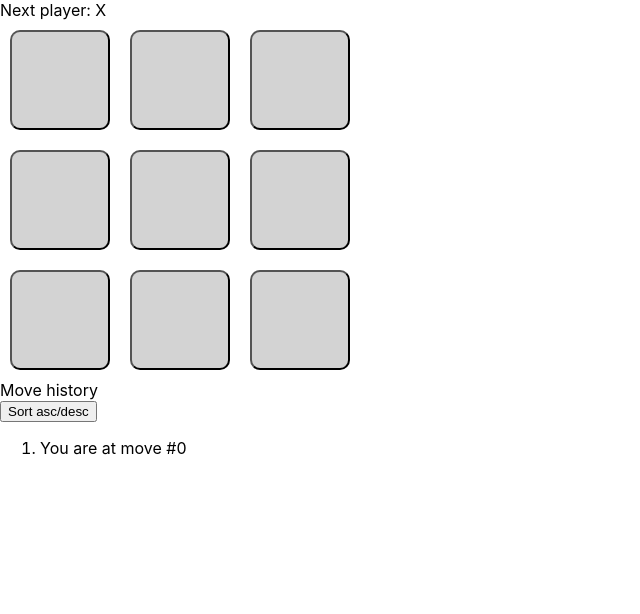
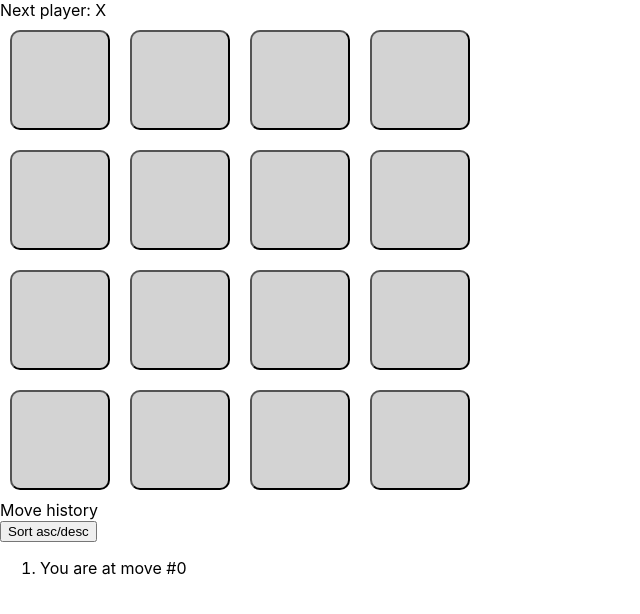
Before and after one commit to saltyp/t2t, a React (Create React App) app: page / in a window 1280 px wide. Shown: the top 614 px of the page, without its empty margins (0-640 px from the left). Built offline with nearby package versions, Linux system fonts and the light colour scheme.

Commit message:
Enable various numrows x numcols.

```diff
--- a/src/App.js
+++ b/src/App.js
@@ -4,7 +4,10 @@ function Game() {
   /*
   Game is represented as history of moves, each of which is an array of 9 squares
   */
-  const [history, setHistory] = useState([Array(9).fill(null)]);
+  const numrows = 4;
+  const numcols = 4;
+  const numsquares = numrows * numcols;
+  const [history, setHistory] = useState([Array(numsquares).fill(null)]);
   const [currentMove, setCurrentMove] = useState(0);
   const xIsNext = (currentMove % 2) === 0;
   const currentSquares = history[currentMove];
@@ -17,7 +20,6 @@ function Game() {
   }
 
   function jumpTo(nextMove) {
-    // TODO
     setCurrentMove(nextMove);
   }
 
@@ -45,7 +47,7 @@ function Game() {
   return (
     <div className="game">
         <div className="game-board">
-            <Board xIsNext={xIsNext} squares={currentSquares} onPlay={handlePlay}/>
+            <Board numrows={numrows} xIsNext={xIsNext} squares={currentSquares} onPlay={handlePlay}/>
         </div>
 
         <div className="game-info">
@@ -70,16 +72,15 @@ function Square({squareNumber, value, onSquareClick}) {
   );
 }
 
-function Board({xIsNext, squares, onPlay}) {
+function Board({numrows, xIsNext, squares, onPlay}) {
     /*
-    TODO: refactor to use loops instead of hardcoding
     Representation of board : an Array of squares, each of which has a key, value and arrow function to handle click
     */
     function onSquareClick(i) {
       /*
       can't reclick a square nor click if there is a winner
       */
-      if (squares[i] || calculateWinner(squares)) {
+      if (squares[i] || calculateWinner(numrows, squares)) {
         return;
       }
       const nextSquares = squares.slice(); // copies entire array
@@ -91,7 +92,7 @@ function Board({xIsNext, squares, onPlay}) {
       onPlay(nextSquares);
     }
 
-  const winner = calculateWinner(squares);
+  const winner = calculateWinner(numrows, squares);
   let status;
   if (winner) {
     status = 'Winner: ' + winner;
@@ -102,15 +103,17 @@ function Board({xIsNext, squares, onPlay}) {
       status = 'Next player: ' + (xIsNext ? 'X' : 'O');
     }
   }
+  const rowIndices = [...Array(numrows).keys()];
+  const numcols = squares.length / numrows;
 
   return (
     <>
       <div className="status"> {status} </div>
-      {[0,1,2].map((rowIndex) => (
+      {rowIndices.map((rowIndex) => (
         <div className="board-row" key={rowIndex}>
-          {squares.slice(rowIndex*3, rowIndex*3+3).map((square, colIndex) => (
-            <Square key={rowIndex*3+colIndex} value={square} squareNumber={rowIndex*3+colIndex}
-                  onSquareClick={() => onSquareClick(rowIndex*3+colIndex)}/>
+          {squares.slice(rowIndex*numcols, rowIndex*numcols+numcols).map((square, colIndex) => (
+            <Square key={rowIndex*numcols+colIndex} value={square} squareNumber={rowIndex*numcols+colIndex}
+                  onSquareClick={() => onSquareClick(rowIndex*numcols+colIndex)}/>
           ))}
         </div>
       ))}
@@ -118,22 +121,34 @@ function Board({xIsNext, squares, onPlay}) {
   );
 }
 
-function calculateWinner(squares) {
-  const winningLines = [
-    [0, 1, 2], // top row
-    [3, 4, 5], // middle row
-    [6, 7, 8], // bottom row
-    [0, 3, 6], // left column
-    [1, 4, 7], // middle column
-    [2, 5, 8], // right column
-    [0, 4, 8], // diagonal top left to bottom right
-    [2, 4, 6], // diagonal top right to bottom left
-  ];
+function calculateWinner(numrows, squares) {
+  const numcols = squares.length / numrows;
+  const winningLines = [];
+  // horizontal and vertical wins
+  for (let i = 0; i < numrows; i++) {
+    const row = [];
+    const col = [];
+    for (let j = 0; j < numcols; j++) {
+      row.push(i*numcols+j);
+      col.push(i+j*numcols);
+    }
+    winningLines.push(row);
+    winningLines.push(col);
+  }
+  // diagonal wins
+  const diag1 = [];
+  const diag2 = [];
+  for (let i = 0; i < numrows; i++) {
+    diag1.push(i*numcols+i);
+    diag2.push(i*numcols+(numcols-i-1));
+  }
+  winningLines.push(diag1);
+  winningLines.push(diag2);
+
   for (let i = 0; i < winningLines.length; i++) {
-    const [a, b, c] = winningLines[i];
-    if (squares[a] && squares[a] === squares[b] && squares[a] === squares[c]) {
-      // return the winner
-      return squares[a];
+    const thisWinningCombo = winningLines[i];
+    if (thisWinningCombo.every((index) => squares[index] === squares[thisWinningCombo[0]]) ) {
+      return squares[thisWinningCombo[0]];
     }
   }
   return null;
```
